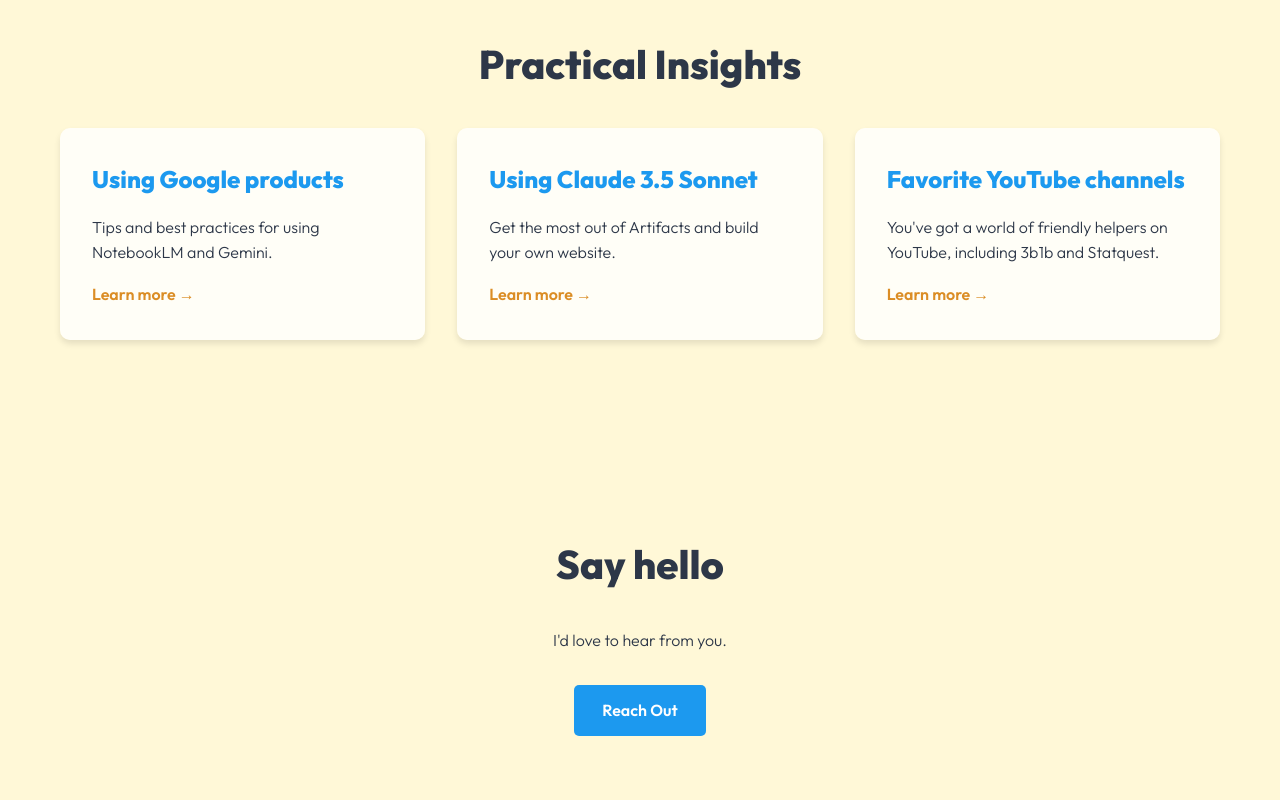
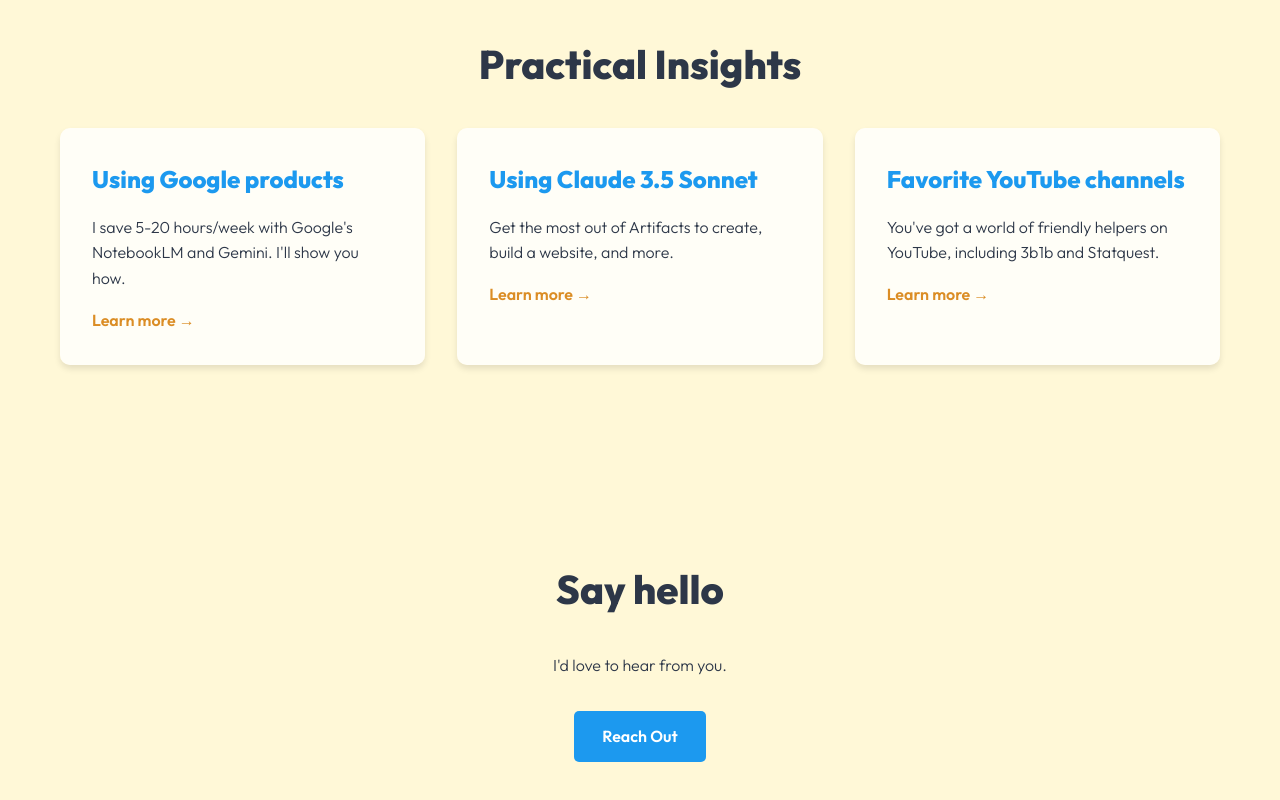
Before and after one commit to DebbieNCali/fuzzy-garbanzo, a plain HTML site: page index.html in a window 1280 px wide. Shown: the part 1414-2214 px from the top of the page. Drawn offline with Linux system fonts and the light colour scheme.

Commit message:
Improve Google tool description to be time saving

```diff
--- a/index.html
+++ b/index.html
@@ -236,12 +236,12 @@
                 <div class="grid">
                     <div class="card">
                         <h3>Using Google products</h3>
-                        <p>Tips and best practices for using NotebookLM and Gemini.</p>
+                        <p>I save 5-20 hours/week with Google's NotebookLM and Gemini. I'll show you how.</p>
                         <a href="#">Learn more &rarr;</a>
                     </div>
                     <div class="card">
                         <h3>Using Claude 3.5 Sonnet</h3>
-                        <p>Get the most out of Artifacts and build your own website.</p>
+                        <p>Get the most out of Artifacts to create, build a website, and more.</p>
                         <a href="#">Learn more &rarr;</a>
                     </div>
                     <div class="card">
```
